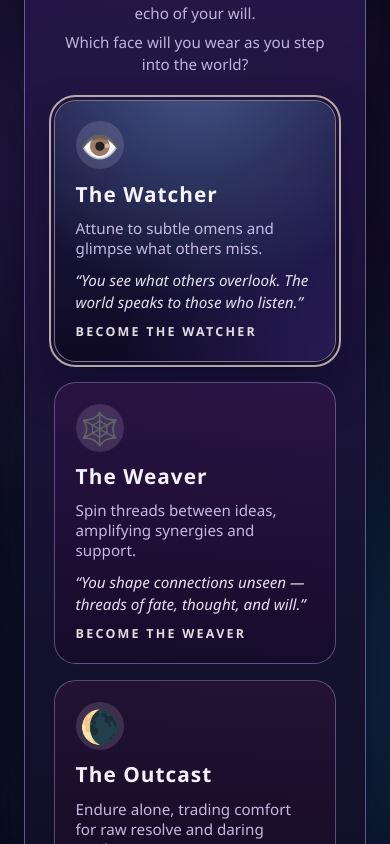
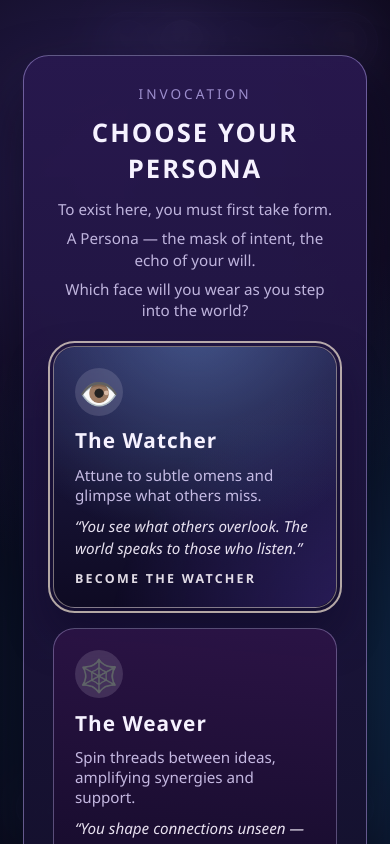
Before and after one commit to curtiscovington/hallowmoon, a React (Vite) app: page / in a window 390 px wide. Built offline with nearby package versions, Linux system fonts and the light colour scheme.

Commit message:
Fix persona overlay scrolling on mobile

```diff
--- a/src/index.css
+++ b/src/index.css
@@ -2227,6 +2227,7 @@ button {
   justify-content: center;
   padding: clamp(1.5rem, 5vw, 3.5rem);
   z-index: 270;
+  overflow-y: auto;
 }
 
 .persona-overlay__backdrop {
@@ -2418,9 +2419,16 @@ button {
 }
 
 @media (max-width: 640px) {
+  .persona-overlay {
+    align-items: flex-start;
+    justify-content: center;
+    padding: clamp(1.2rem, 6vw, 2.4rem);
+  }
+
   .persona-overlay__dialog {
     width: min(96vw, 720px);
     gap: 1.8rem;
+    margin: clamp(1.4rem, 8vw, 2.6rem) auto;
   }
 
   .persona-card {
```
